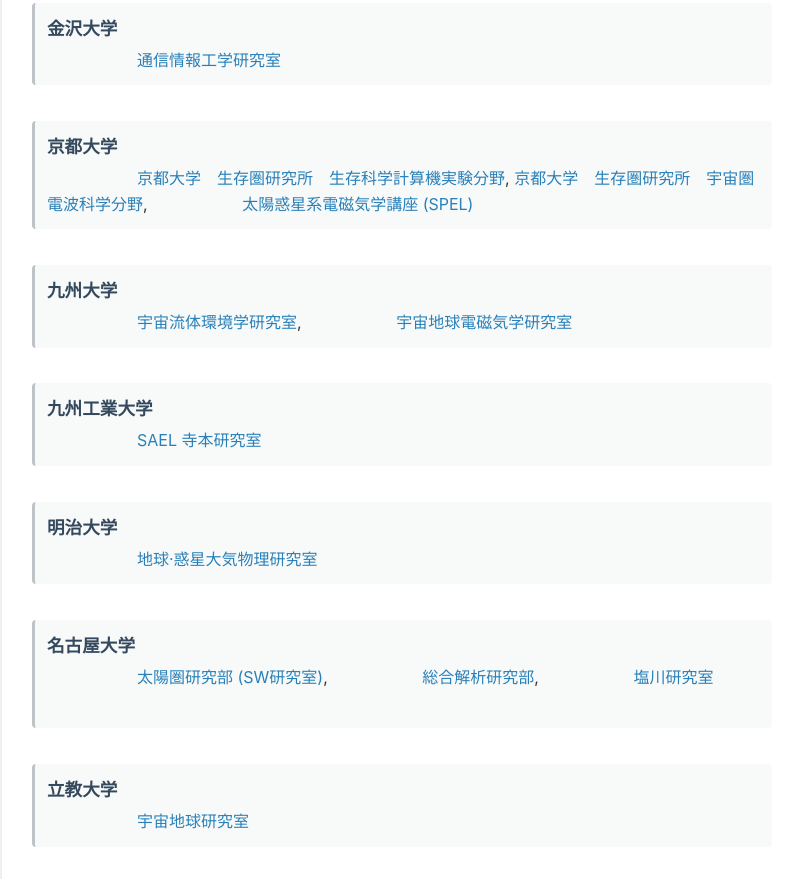
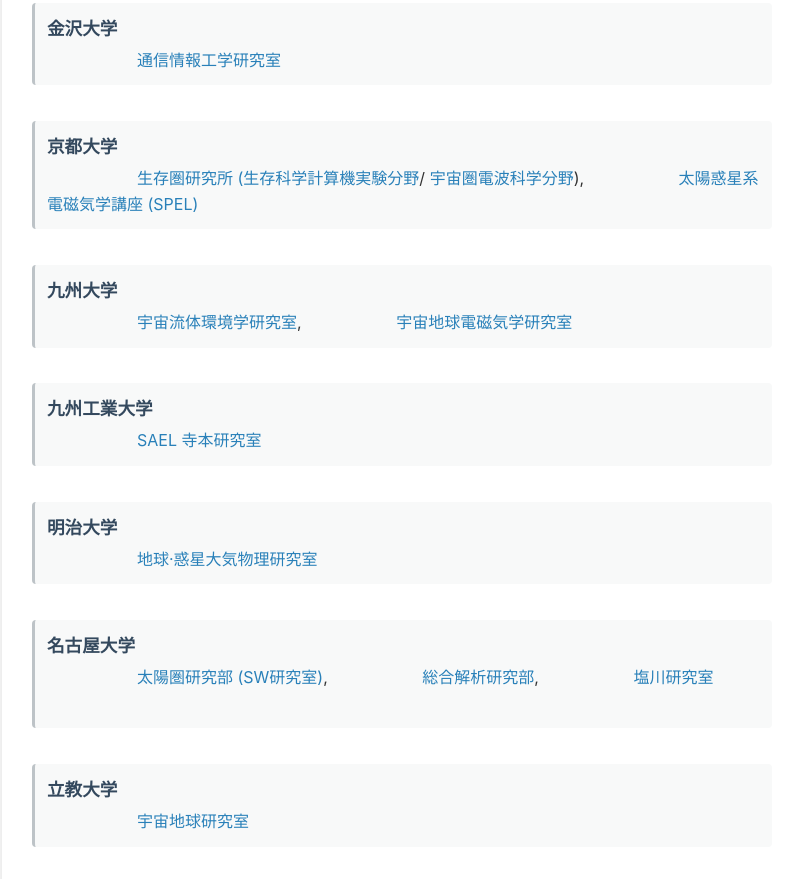
Before and after one commit to Butadiene/Aurora-SpacePlasma-website-jp, a plain HTML site: page docs/index.html in a window 1280 px wide. Shown: the part 1904-2783 px from the top of the page, without its empty margins (238-1027 px from the left). Drawn offline with Linux system fonts and the light colour scheme.

Commit message:
update seizonken

```diff
--- a/docs/index.html
+++ b/docs/index.html
@@ -73,8 +73,9 @@ footer { text-align: center; margin-top: 40px; color: #777; font-size: 0.9em; }
                     <a href="https://www-cie.is.t.kanazawa-u.ac.jp" target="_blank">通信情報工学研究室</a>
                 </li>
                 <li><b>京都大学</b>
-                    <a href="https://space.rish.kyoto-u.ac.jp/ebihara-lab/index.php" target="_blank">京都大学　生存圏研究所　生存科学計算機実験分野</a>,
-                    <a href="https://space.rish.kyoto-u.ac.jp/kojima-lab/index.php" target="_blank">京都大学　生存圏研究所　宇宙圏電波科学分野</a>,
+                    <a href="https://www.rish.kyoto-u.ac.jp/" target="_blank">生存圏研究所
+                    (<a href="https://space.rish.kyoto-u.ac.jp/ebihara-lab/index.php" target="_blank">生存科学計算機実験分野</a>/
+                    <a href="https://space.rish.kyoto-u.ac.jp/kojima-lab/index.php" target="_blank">宇宙圏電波科学分野</a>),
                     <a href="http://www-step.kugi.kyoto-u.ac.jp/" target="_blank">太陽惑星系電磁気学講座 (SPEL)</a>
                 </li>
                 <li><b>九州大学</b>
```
